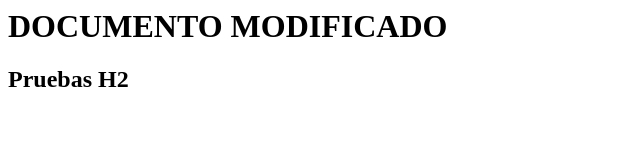
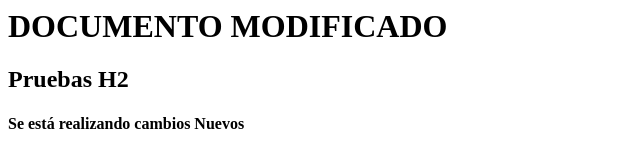
Before and after one commit to AlexCod95/prueva_vc, a plain HTML site: page index2.html in a window 1280 px wide. Shown: the whole page, without its empty margins (0-640 px from the left). Drawn offline with Linux system fonts and the light colour scheme.

Commit message:
Se agrego nuevo cambio 10 de dic

```diff
--- a/index2.html
+++ b/index2.html
@@ -8,5 +8,6 @@
 <body>
     <h1>DOCUMENTO MODIFICADO</h1>
     <h2>Pruebas H2</h2>
+    <h4>Se está realizando cambios Nuevos</h4>
 </body>
 </html>
```
